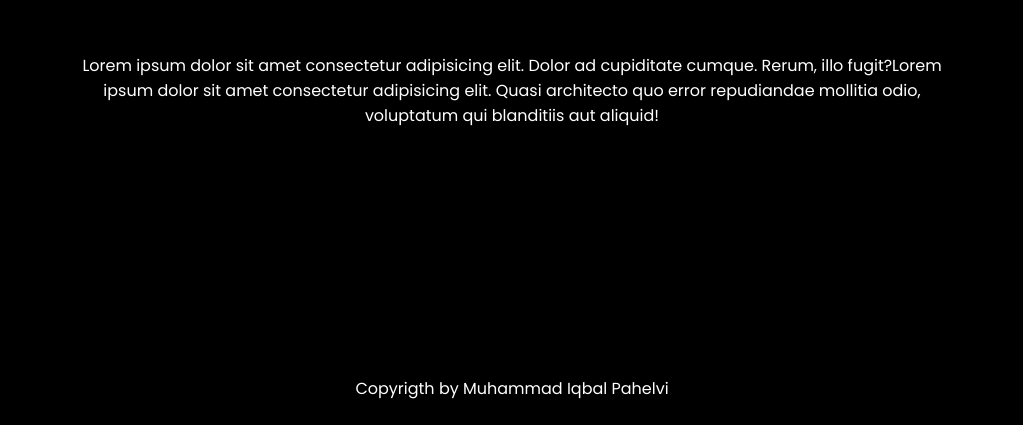
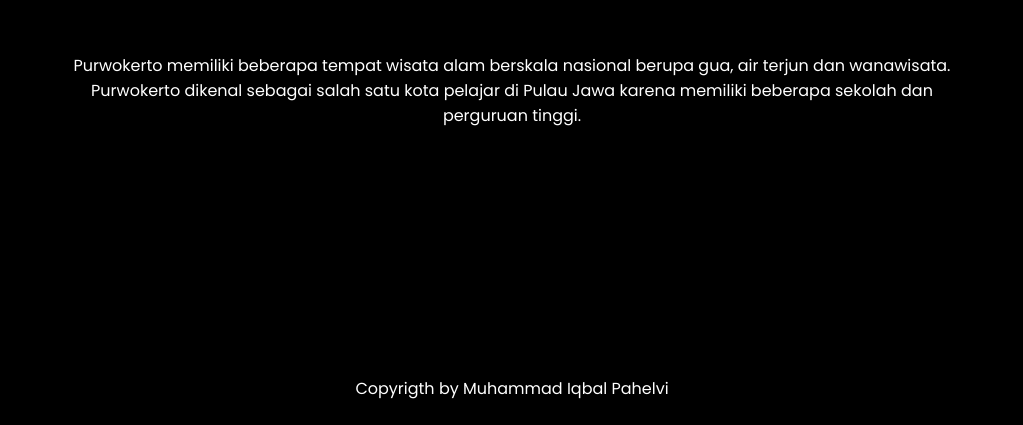
Before and after one commit to Autophil3/parallax_web, a plain HTML site: page index.html in a window 1280 px wide. Shown: the part 1503-1928 px from the top of the page, without its empty margins (128-1151 px from the left). Drawn offline with nearby package versions, Linux system fonts and the light colour scheme.

Commit message:
Update index.html

```diff
--- a/index.html
+++ b/index.html
@@ -53,10 +53,7 @@
           </div>
         </div>
         <div class="about-info">
-          Lorem ipsum dolor sit amet consectetur adipisicing elit. Dolor ad
-          cupiditate cumque. Rerum, illo fugit?Lorem ipsum dolor sit amet
-          consectetur adipisicing elit. Quasi architecto quo error repudiandae
-          mollitia odio, voluptatum qui blanditiis aut aliquid!
+          Purwokerto memiliki beberapa tempat wisata alam berskala nasional berupa gua, air terjun dan wanawisata. Purwokerto dikenal sebagai salah satu kota pelajar di Pulau Jawa karena memiliki beberapa sekolah dan perguruan tinggi.
         </div>
       </div>
     </section>
```
